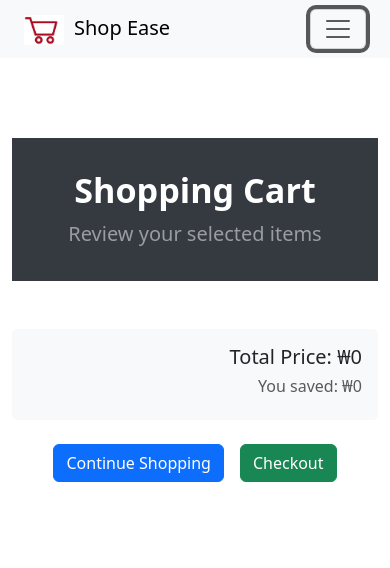
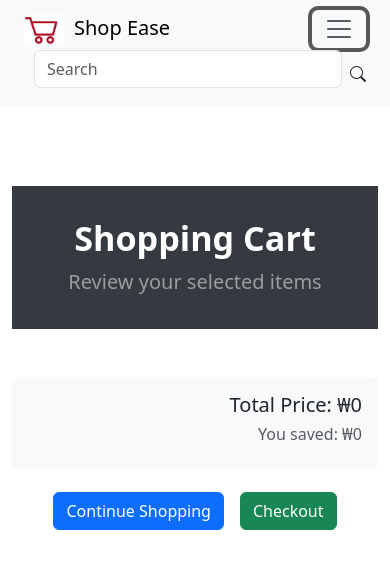
Before and after one commit to ss35789/ShopEase-FR, a React (Create React App) app: page /cart in a window 390 px wide. Both pictures are taken after a click on the button "Toggle navigation". Shown: the top 568 px of the page. Built offline with nearby package versions, Linux system fonts and the light colour scheme.

Commit message:
화면축소시 상단 메뉴 버튼 활성화

```diff
--- a/src/App.css
+++ b/src/App.css
@@ -78,3 +78,18 @@
     display: none; /* 중요한 버튼 숨기기 */
   }
 }
+
+
+.navbar-nav .nav-item .nav-link {
+  margin-right: 10px;
+}
+
+.navbar-toggler {
+  border: none;
+}
+
+@media (max-width: 992px) {
+  .search-input {
+    margin-bottom: 10px;
+  }
+}
--- a/src/App.js
+++ b/src/App.js
@@ -1,5 +1,5 @@
 // src/App.js
-import React, {useState} from 'react';
+import React, { useState } from 'react';
 import 'bootstrap/dist/css/bootstrap.min.css';
 import 'bootstrap-icons/font/bootstrap-icons.css';
 import './App.css';
@@ -11,6 +11,7 @@ function App() {
     const navigate = useNavigate();
     const [searchTerm, setSearchTerm] = useState('');
     const [cartItems, setCartItems] = useState([]);
+    const [isNavbarCollapsed, setIsNavbarCollapsed] = useState(true);
 
     const handleSearchInputChange = (event) => {
         setSearchTerm(event.target.value);
@@ -47,10 +48,19 @@ function App() {
                     <Link className="navbar-brand" to="/">
                         <img src="/ShopCart.png" alt="Logo" style={{ width: '40px', marginRight: '10px' }} />Shop Ease
                     </Link>
-                    <button className="navbar-toggler" type="button" data-bs-toggle="collapse" data-bs-target="#navbarSupportedContent" aria-controls="navbarSupportedContent" aria-expanded="false" aria-label="Toggle navigation">
+                    <button
+                        className="navbar-toggler"
+                        type="button"
+                        data-bs-toggle="collapse"
+                        data-bs-target="#navbarNav"
+                        aria-controls="navbarNav"
+                        aria-expanded={!isNavbarCollapsed}
+                        aria-label="Toggle navigation"
+                        onClick={() => setIsNavbarCollapsed(!isNavbarCollapsed)}
+                    >
                         <span className="navbar-toggler-icon"></span>
                     </button>
-                    <div className="collapse navbar-collapse" id="navbarSupportedContent">
+                    <div className={`collapse navbar-collapse ${isNavbarCollapsed ? '' : 'show'}`} id="navbarNav">
                         <ul className="navbar-nav me-auto mb-2 mb-lg-0 ms-lg-4">
                             <li className="nav-item">
                                 <Link className="nav-link active" aria-current="page" to="/">Home</Link>
```
